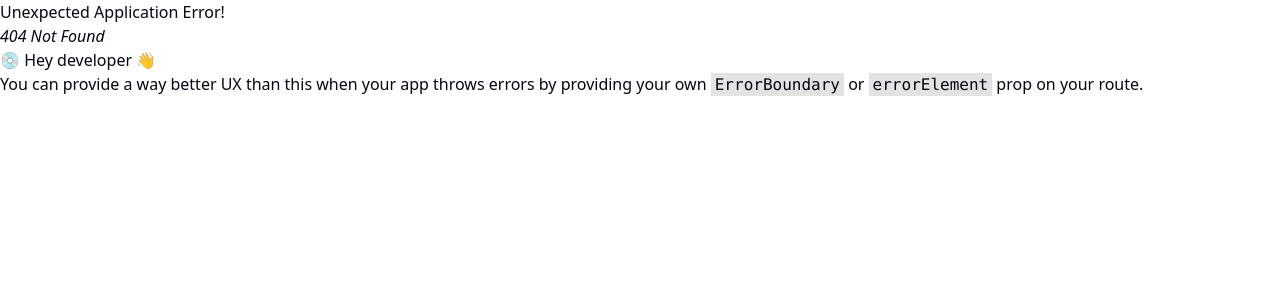
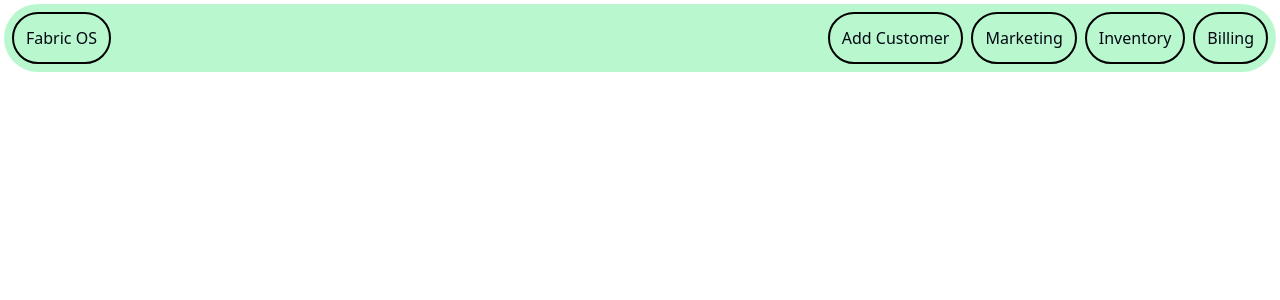
Before and after one commit to sumukhka94/fabric-os, a React (Vite) app in the folder fabric-os/: page /navbar in a window 1280 px wide. Before the commit this address had no page. Shown: the top 300 px of the page. Built offline with nearby package versions, Linux system fonts and the light colour scheme.

Commit message:
Added the nav bar

```diff
--- /dev/null
+++ b/fabric-os/src/components/NavBar.tsx
@@ -0,0 +1,15 @@
+import { Link } from "react-router-dom";
+
+export default function NavBar() {
+    return (
+    <nav className="bg-green-200 rounded-full p-2 flex items-center gap-5 justify-between m-1">
+        <h1 className="p-3 border-2 border-black rounded-full">Fabric OS</h1>
+        <ul className="flex items-center justify-center gap-2">
+            <li className="border-2 border-black p-3 rounded-full"><Link to="/add-customer">Add Customer</Link></li>
+            <li className="border-2 border-black p-3 rounded-full"> Marketing </li>
+            <li className="border-2 border-black p-3 rounded-full"> Inventory </li>
+            <li className="border-2 border-black p-3 rounded-full"> Billing </li>
+        </ul>
+    </nav>
+)
+}
--- a/fabric-os/src/routing/routes.tsx
+++ b/fabric-os/src/routing/routes.tsx
@@ -1,5 +1,6 @@
 import AddCustomer from "@/components/AddCustomer";
 import Home from "@/components/Home";
+import NavBar from "@/components/NavBar";
 import { createBrowserRouter } from "react-router-dom";
 
 export const router = createBrowserRouter([
@@ -10,5 +11,9 @@ export const router = createBrowserRouter([
     {
         path : '/add-customer',
         element : <AddCustomer/>
+    },
+    {
+        path : '/navbar',
+        element : <NavBar/>
     }
 ])
```
